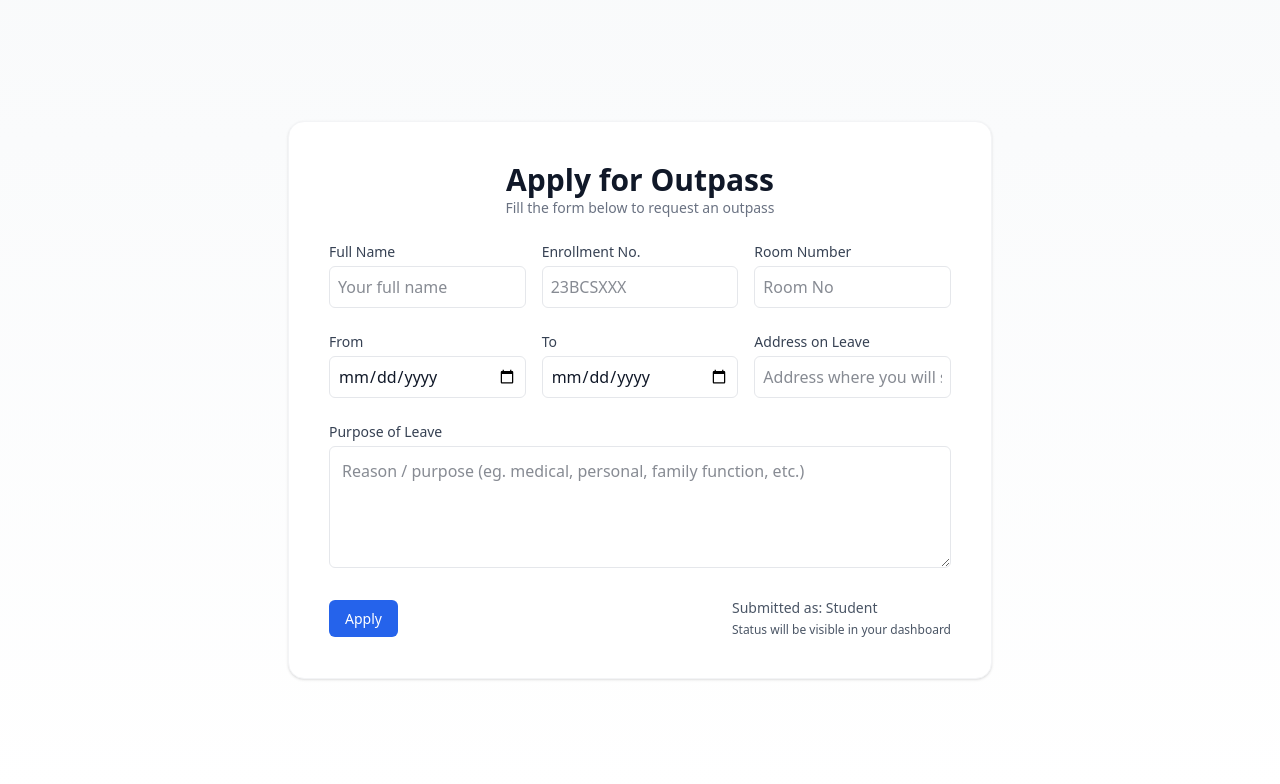
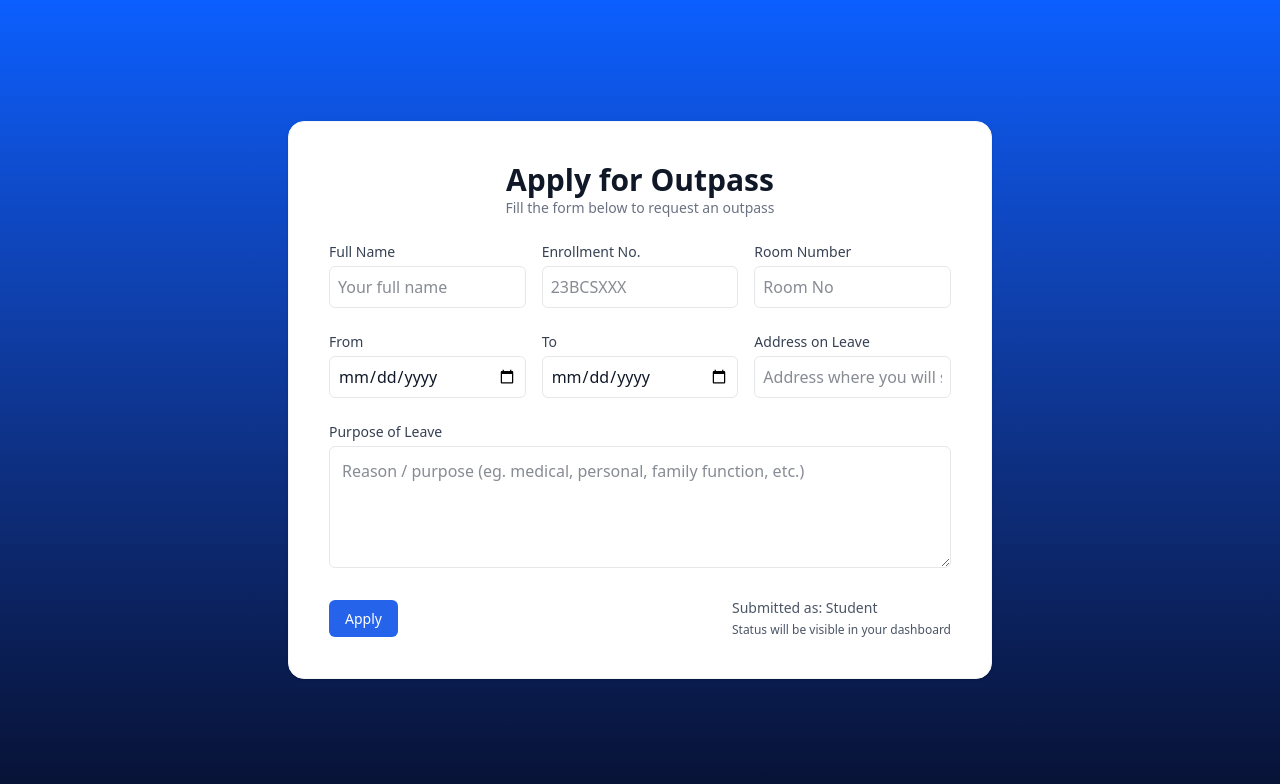
Before and after one commit to Satvik123-creator/NITH-Outpass-System, a React (Vite) app in the folder client/: page /student/request in a window 1280 px wide. Shown: the top 784 px of the page. Built offline with nearby package versions, Linux system fonts and the light colour scheme; no server answers.

Commit message:
style: update background gradient for OutpassForm component

```diff
--- a/client/src/pages/student/RequestOutpass.jsx
+++ b/client/src/pages/student/RequestOutpass.jsx
@@ -44,7 +44,7 @@
   };
 
   return (
-    <div className="min-h-screen flex items-center justify-center bg-gradient-to-b from-gray-50 to-white p-6">
+    <div className="min-h-screen flex items-center justify-center bg-gradient-to-b from-[#0b5fff] to-[#071133] p-6">
       <div className="max-w-3xl w-full px-4 sm:px-6 lg:px-8">
         <div className="bg-white border border-gray-100 rounded-2xl shadow p-6 md:p-10">
           <div className="text-center mb-6">
```
